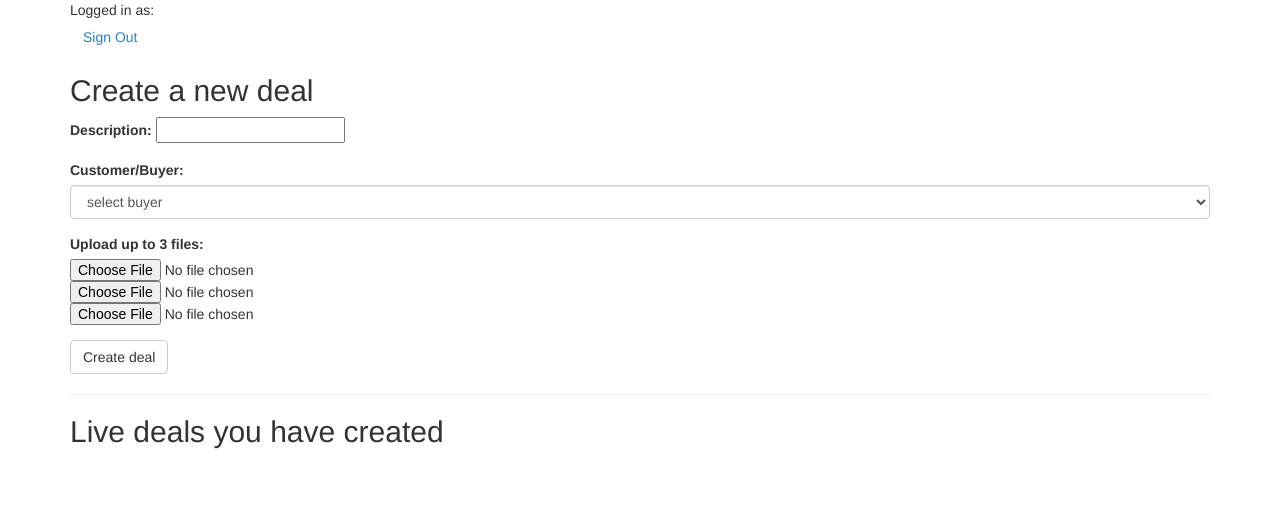
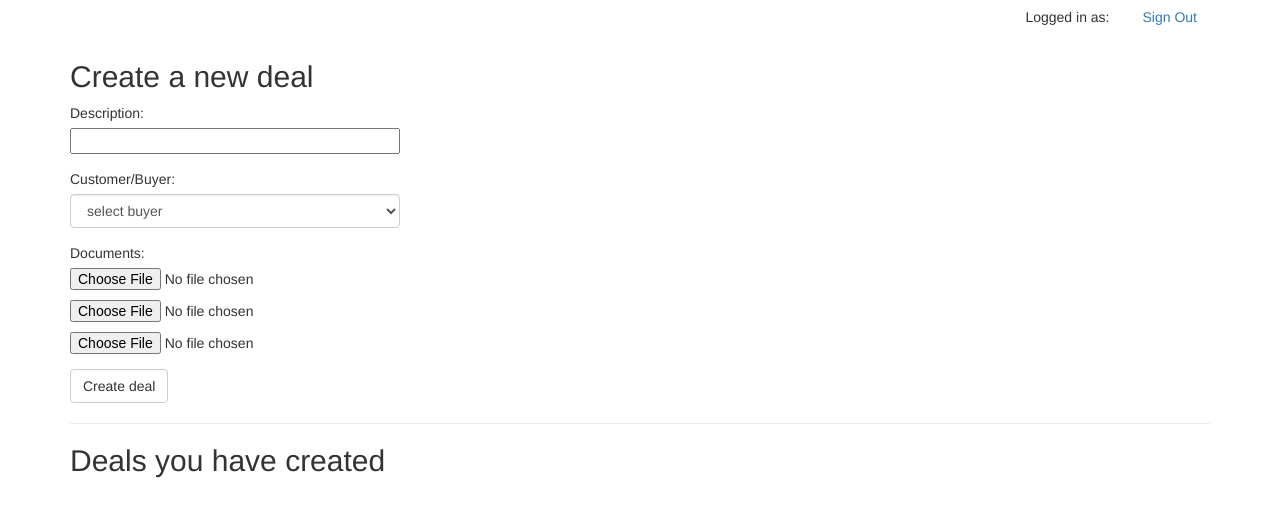
Before and after one commit to plancake/demo, a Spring app: template src/main/resources/templates/account_seller.html in a window 1280 px wide. Shown: the top 517 px of the page. Run offline with Thymeleaf, Linux system fonts and the light colour scheme; the template is opened without the code that fills it, so the values that code supplies are empty; some of the project's set-up classes (security, data sources, template engines, error pages and the like) are left out, and stand-ins take their place; some libraries are stand-ins or nearby versions.

Commit message:
improved style

```diff
--- a/docs/TODO.txt
+++ b/docs/TODO.txt
@@ -3,6 +3,7 @@ These are potential improvements, which I would work on if this was to go into p
 [Technical todos]
 - minify assets
 - versioning assets
+- use LESS/SASS
 - improve error notifications - eg send emails on error
 - hardened the security when they create a new deal, with better input filtering
 - create a proper RESTful API for the backend and use Angular.js/React for frontend
--- a/public/css/account.css
+++ b/public/css/account.css
@@ -0,0 +1,31 @@
+.header
+{
+	margin-bottom: 60px;
+}
+
+.header #logoutAction, .header #loggedInAs
+{
+	float: right;
+}
+
+.header #loggedInAs
+{
+	margin-top: 7px;
+	margin-right: 20px;
+}
+
+#createDealForm label
+{
+	font-weight: normal;
+}
+
+#createDealForm input#description, #createDealForm select#buyer_id
+{
+	width: 330px;
+}
+
+
+#createDealForm  div#dealFilesFormEl input
+{
+	margin-bottom: 10px;
+}
--- a/src/main/resources/templates/account_layout.html
+++ b/src/main/resources/templates/account_layout.html
@@ -4,22 +4,23 @@
     <head>
         <meta http-equiv="Content-Type" content="text/html; charset=UTF-8" />
         <link href="https://maxcdn.bootstrapcdn.com/bootstrap/3.3.6/css/bootstrap.min.css" rel="stylesheet" integrity="sha384-1q8mTJOASx8j1Au+a5WDVnPi2lkFfwwEAa8hDDdjZlpLegxhjVME1fgjWPGmkzs7" crossorigin="anonymous" />
-        <link rel="stylesheet" type="text/css" href="css/account.css">
+        <link rel="stylesheet" type="text/css" href="/css/account.css" />
         <title>Demo app</title>
     </head>
     <body>
 
-    	<div class="container">
+    	<div class="container clearfix">
 
 	    	<div class="header">
 
-	    		<span id="loggedInAs">Logged in as:</span>
-
-	    		<span id="loggedInAsEmail" th:inline="text">[[${#httpServletRequest.remoteUser}]]</span>
-
-		        <form th:action="@{/logout}" method="post">
+		        <form id="logoutAction" th:action="@{/logout}" method="post">
 		            <input type="submit" class="btn btn-link" value="Sign Out"/>
 		        </form>
+
+	    		<div id="loggedInAs">
+		    		Logged in as:
+		    		<span id="loggedInAsEmail" th:inline="text">[[${#httpServletRequest.remoteUser}]]</span>
+	    		</div>
 
 	    	</div>
 
--- a/src/main/resources/templates/account_seller.html
+++ b/src/main/resources/templates/account_seller.html
@@ -20,7 +20,7 @@
 				<h2>Create a new deal</h2>
 
 				<div class="form-group" id="dealDescriptionFormEl">
-					<label for="description">Description:</label>
+					<label for="description">Description:</label> <br />
 					<input type="text" name="description" id="description" required="required" />
 				</div>
 
@@ -35,7 +35,7 @@
 				</div>
 
 				<div class="form-group" id="dealFilesFormEl">
-					<label for="fileToUpload">Upload up to 3 files:</label>
+					<label for="fileToUpload">Documents:</label>
 					<input type="file" name="file" id="fileToUpload" required="required" />
 					<input type="file" name="file2" id="fileToUpload2" />
 					<input type="file" name="file3" id="fileToUpload3" />
@@ -52,7 +52,7 @@
 
 		<div class="listOfDeals" id="sellerListOfDeals">
 
-			<h2>Live deals you have created</h2>
+			<h2>Deals you have created</h2>
 
 			<ul class="dealsList">
 				<li th:each="deal : ${deals}">
--- a/src/main/resources/templates/login.html
+++ b/src/main/resources/templates/login.html
@@ -67,7 +67,7 @@
 
 				<hr />
 				<p>
-					<a target="_blank" href="https://github.com/plancake/demo">Checkout the code on Github</a>
+					<a target="_blank" href="https://github.com/plancake/demo">Check out the code on Github</a>
 				</p>
 
 				<hr />
```
